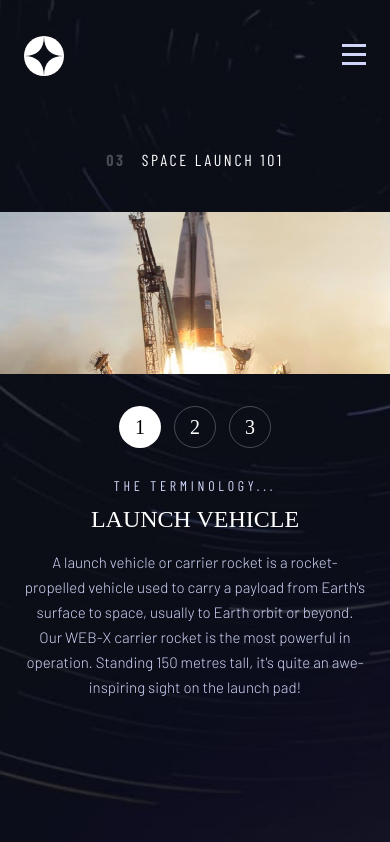
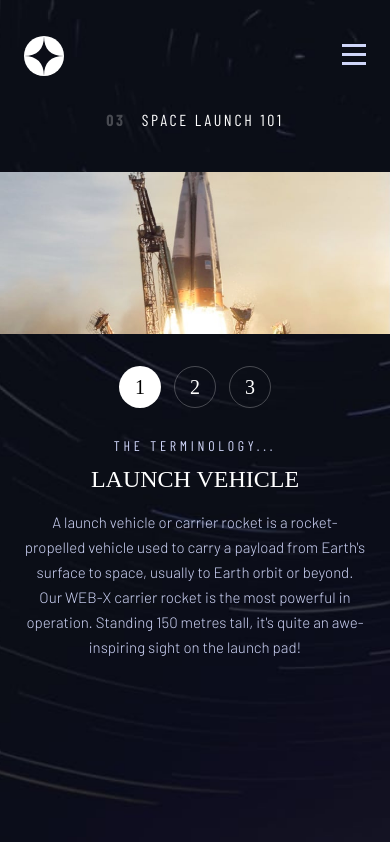
Before and after one commit to gcarter89/space-tourism-website, a React (Create React App) app: page /technology in a window 390 px wide. Built offline with nearby package versions, Linux system fonts and the light colour scheme; a web font is replaced by a local one.

Commit message:
aligning headers on mobile breakpoints

```diff
--- a/src/Styles/Destination.module.scss
+++ b/src/Styles/Destination.module.scss
@@ -322,6 +322,7 @@
     }
 
     .headingPlanet {
+        margin-top: unset;
         flex-direction: column;
         align-items: center;
 
--- a/src/Styles/Technology.module.scss
+++ b/src/Styles/Technology.module.scss
@@ -207,7 +207,7 @@
 
 @media screen and (max-width: 425px) {
     .heading {
-        margin-left: unset;
+        margin-top: unset;
         text-align: center;
     }
 
```
